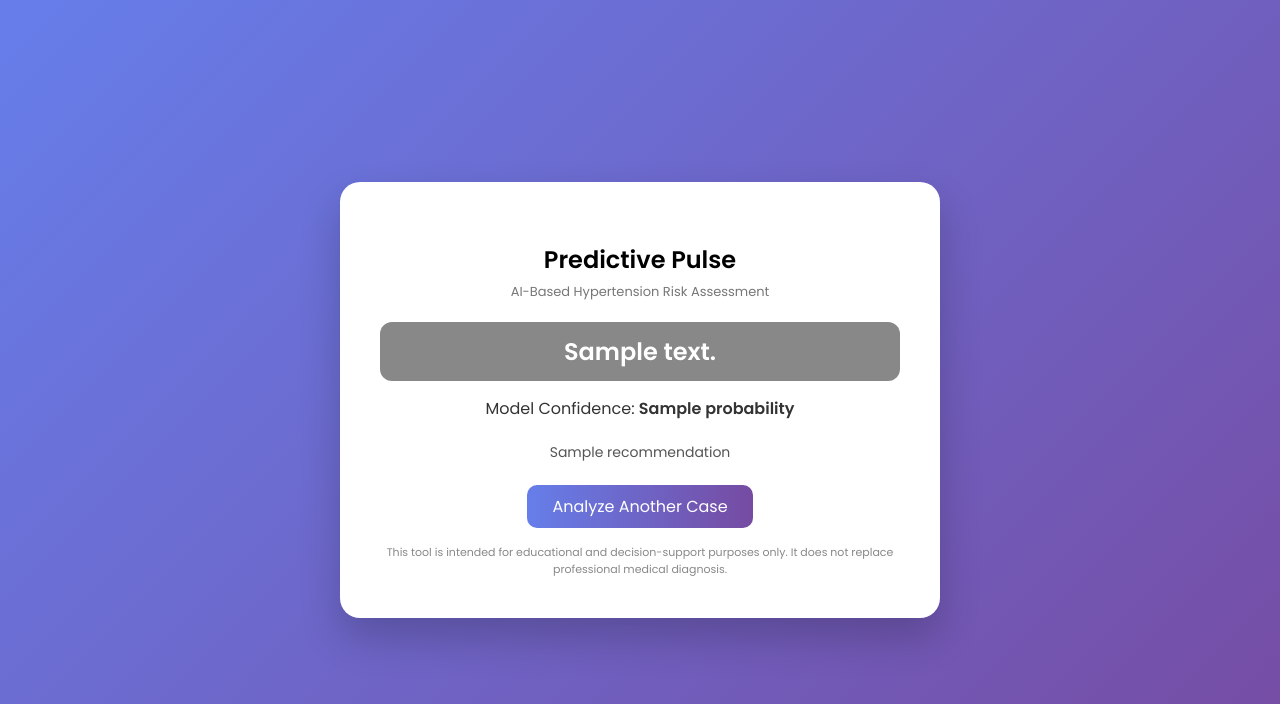
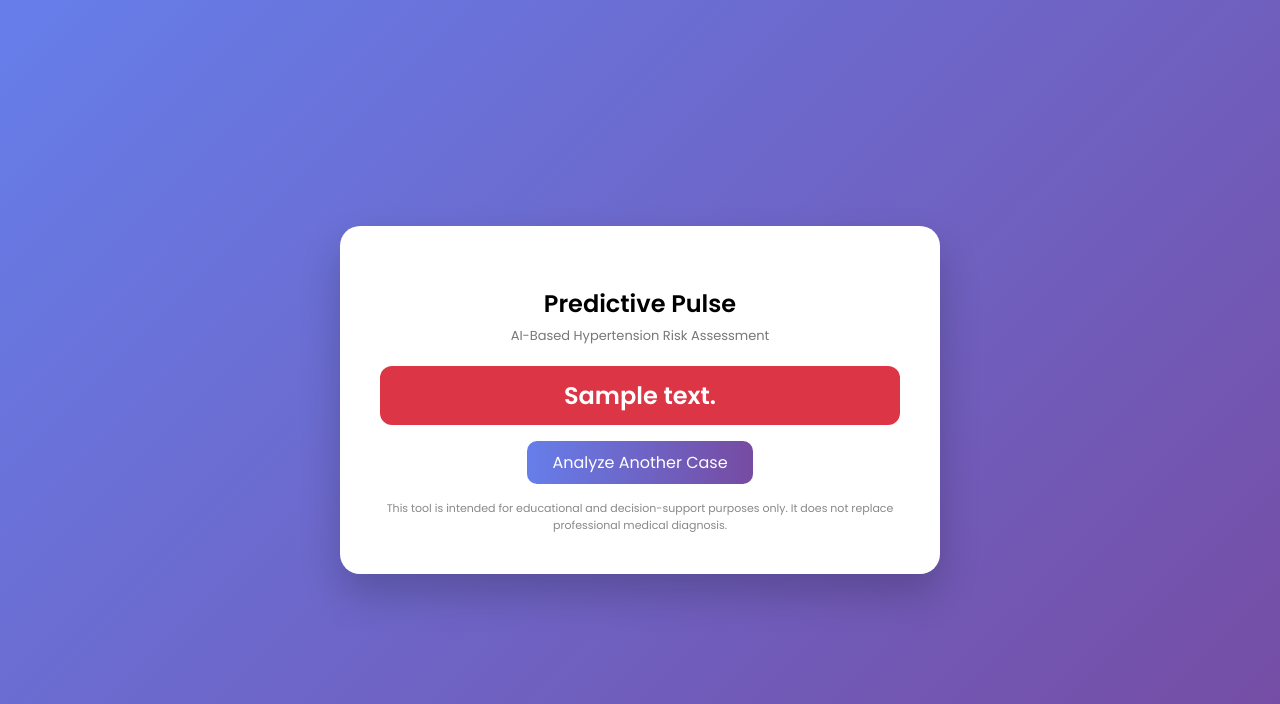
Before and after one commit to sakshat0545-collab/Predictive-Pulse-Hypertension, a Flask app: template templates/result.html in a window 1280 px wide. Shown: the top 704 px of the page. Run offline with Flask 3, Linux system fonts and the light colour scheme; the template is opened without the code that fills it: most values are stand-ins (such as "Sample title", 1, 10 or a date in 2020); parts of the project's set-up code (start-up, migrations or seed data) failed here and were passed over.

Commit message:
Fixed form field mismatches and corrected result template

```diff
--- a/templates/result.html
+++ b/templates/result.html
@@ -22,12 +22,6 @@
             border-radius: 20px;
             text-align: center;
             box-shadow: 0 20px 40px rgba(0,0,0,0.2);
-            animation: fadeIn 0.6s ease-in-out;
-        }
-
-        @keyframes fadeIn {
-            from { opacity: 0; transform: translateY(20px); }
-            to { opacity: 1; transform: translateY(0); }
         }
 
         h2 {
@@ -46,22 +40,8 @@
             font-weight: 600;
             padding: 12px;
             border-radius: 12px;
-            margin-bottom: 15px;
+            margin-bottom: 25px;
             color: white;
-            background-color: {{ risk_color }};
-        }
-
-        .probability {
-            font-size: 16px;
-            margin-bottom: 20px;
-            color: #333;
-        }
-
-        .recommendation {
-            font-size: 14px;
-            color: #555;
-            margin-bottom: 30px;
-            line-height: 1.6;
         }
 
         .btn {
@@ -71,12 +51,6 @@
             background: linear-gradient(90deg, #667eea, #764ba2);
             color: white;
             font-weight: 500;
-            transition: 0.3s;
-        }
-
-        .btn:hover {
-            transform: translateY(-2px);
-            box-shadow: 0 8px 20px rgba(0,0,0,0.2);
         }
 
         .disclaimer {
@@ -92,14 +66,9 @@
     <h2>Predictive Pulse</h2>
     <div class="brand">AI-Based Hypertension Risk Assessment</div>
 
-    <div class="risk">{{ prediction_text }}</div>
-
-    <div class="probability">
-        Model Confidence: <strong>{{ probability }}</strong>
-    </div>
-
-    <div class="recommendation">
-        {{ recommendation }}
+    <div class="risk"
+         style="background-color: {% if badge_color == 'success' %}#28a745{% else %}#dc3545{% endif %};">
+        {{ prediction_text }}
     </div>
 
     <a href="/" class="btn">Analyze Another Case</a>
```
Also changed, not shown: templates/index.html (+14 -13 lines).
